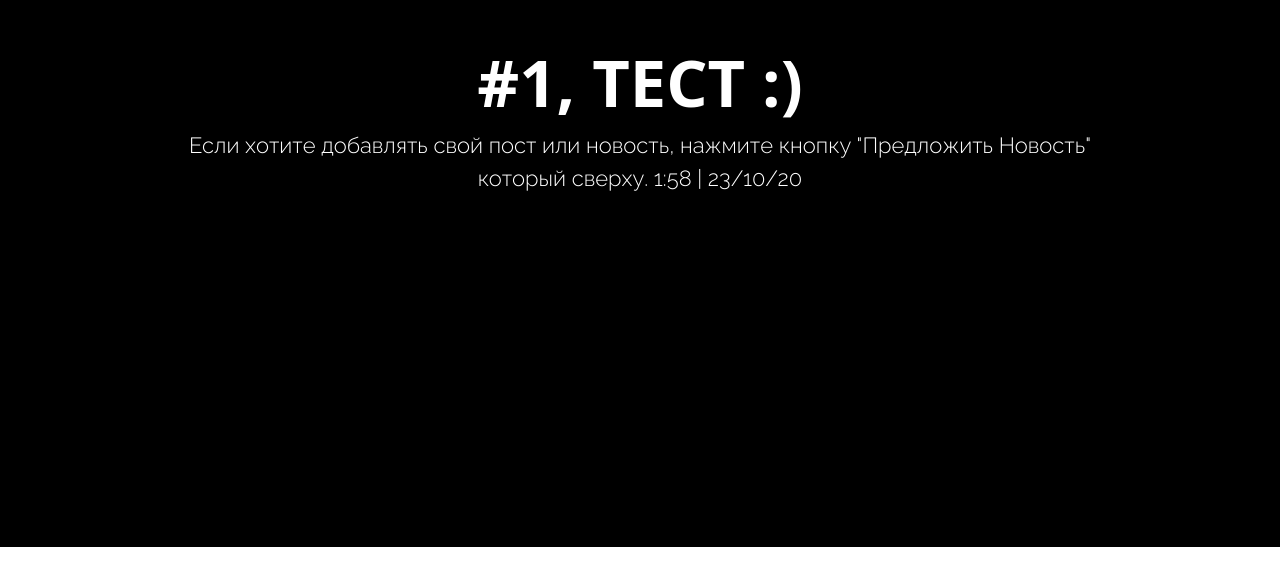
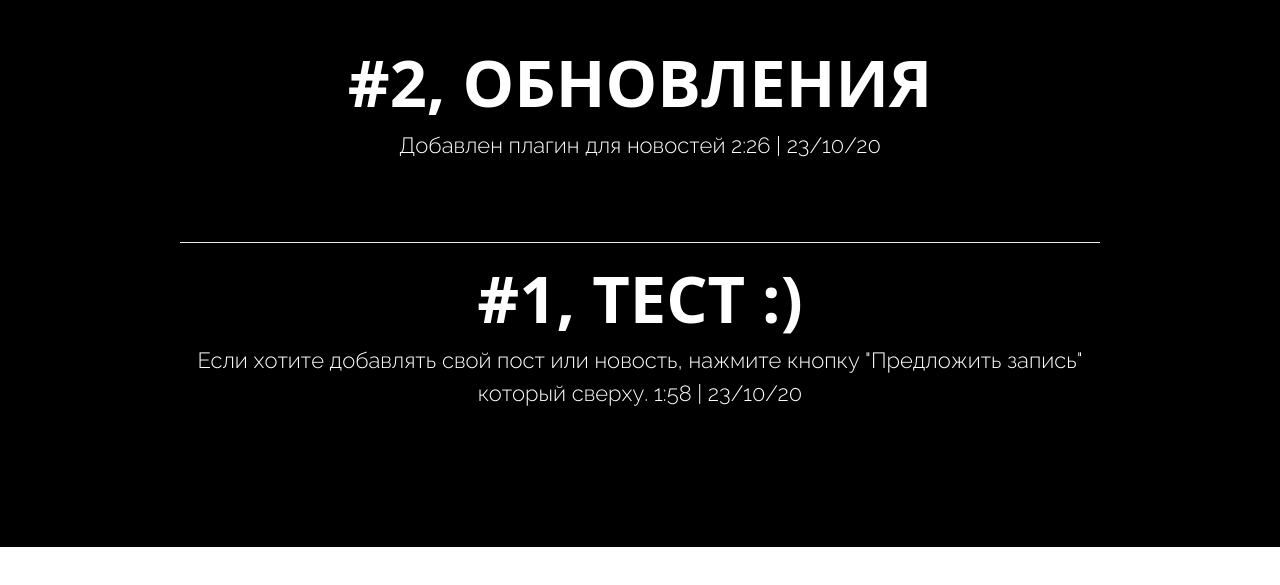
Before and after one commit to NOLLLMOD/qwertyuiop10ekqwertyuiopasdfgh.github.io, a plain HTML site: page index.html in a window 1280 px wide. Shown: the part 203-788 px from the top of the page. Drawn offline with nearby package versions, Linux system fonts and the light colour scheme.

Commit message:
Update index.html

```diff
--- a/index.html
+++ b/index.html
@@ -35,9 +35,12 @@
         <div class="container">
             <div class="col-md-10 col-md-offset-1">
                 <div class="banner-text text-center">
+  <h1>#2, Обновления</h1>
+                    <p>Добавлен плагин для новостей 2:26 | 23/10/20</p>
 
+<hr>
                     <h1>#1, Тест :)</h1>
-                    <p>Если хотите добавлять свой пост или новость, нажмите кнопку "Предложить Новость" который сверху. 1:58  |
+                    <p>Если хотите добавлять свой пост или новость, нажмите кнопку "Предложить запись" который сверху. 1:58  |
                    23/10/20</p>
 
             </div>
```
